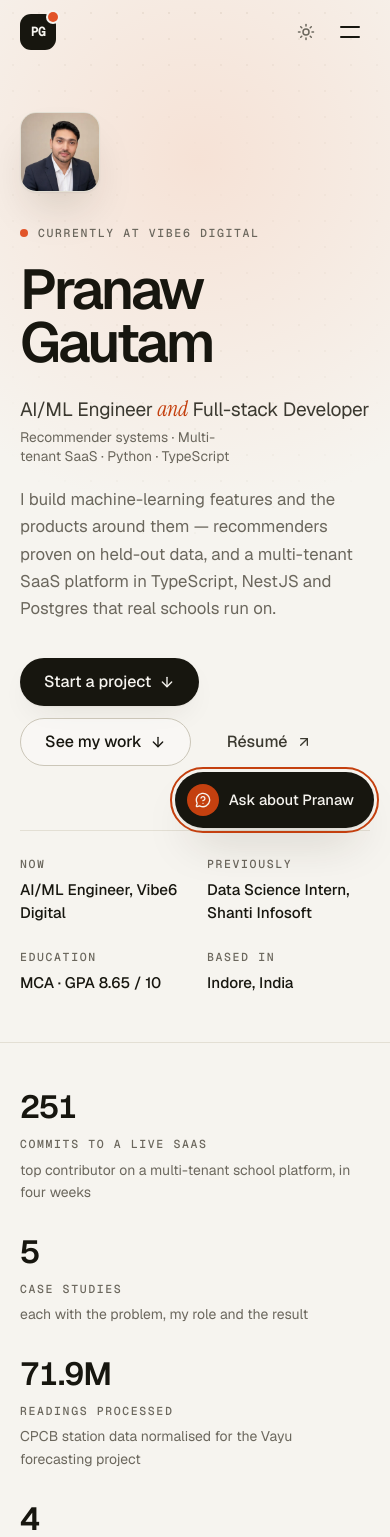
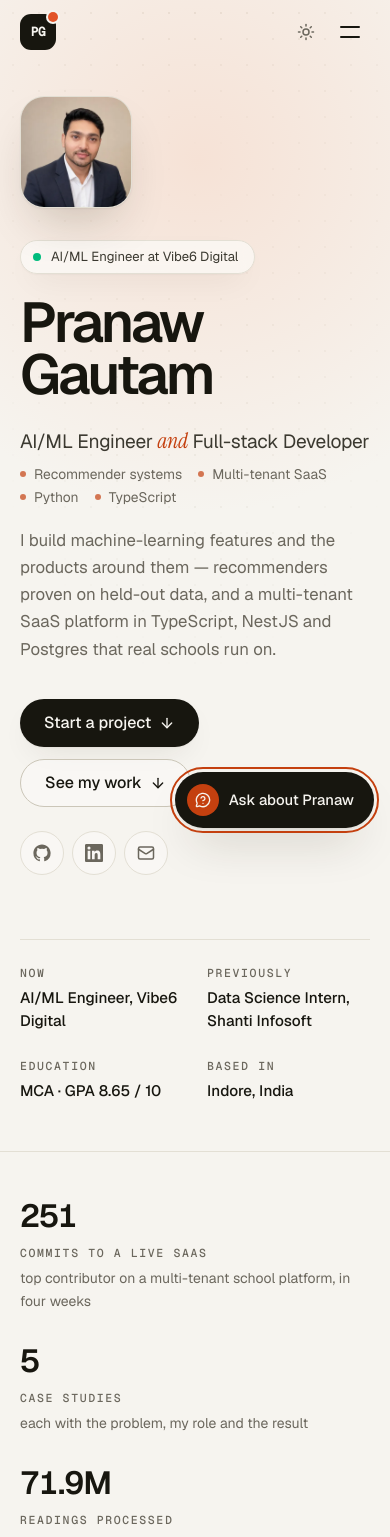
Before and after one commit to Pranaw108/my-portfolio, a React (Vite) app: page / in a window 390 px wide. Shown: the top 1537 px of the page. Built offline with nearby package versions, Linux system fonts and the light colour scheme.

Commit message:
Hero: availability pill, profile links and a larger phone portrait

```diff
--- a/src/data/profile.js
+++ b/src/data/profile.js
@@ -5,6 +5,9 @@ export const profile = {
   currentCompany: "Vibe6 Digital",
   intro:
     "I build machine-learning features and the products around them — recommenders proven on held-out data, and a multi-tenant SaaS platform in TypeScript, NestJS and Postgres that real schools run on.",
+  // Mirrors the FAQ answer on freelance work. TODO(Pranaw): change if you are also open to full-time roles.
+  availability: "Taking on a few freelance projects",
+  focus: ["Recommender systems", "Multi-tenant SaaS", "Python", "TypeScript"],
   location: "Indore, Madhya Pradesh, India",
   locationShort: "Indore, India",
   email: "pranawgautam@gmail.com",
--- a/src/sections/Hero.jsx
+++ b/src/sections/Hero.jsx
@@ -1,17 +1,24 @@
 import { m } from "framer-motion";
-import { ArrowDown, ArrowUpRight, MapPin } from "lucide-react";
+import { ArrowDown, ArrowUpRight, Mail, MapPin } from "lucide-react";
 import { profile } from "../data/profile";
 import { experience } from "../data/experience";
 import { education } from "../data/profile";
 import { EASE } from "../lib/motion";
 import ButtonLink from "../components/Button";
 import HeroChart from "../components/HeroChart";
+import { GitHubIcon, LinkedInIcon } from "../components/BrandIcons";
 
 const fadeUp = (delay) => ({
   initial: { opacity: 0, y: 16 },
   animate: { opacity: 1, y: 0 },
   transition: { duration: 0.8, ease: EASE, delay },
 });
+
+const socials = [
+  { label: "GitHub", href: profile.links.github, icon: GitHubIcon, external: true },
+  { label: "LinkedIn", href: profile.links.linkedin, icon: LinkedInIcon, external: true },
+  { label: "Email", href: `mailto:${profile.email}`, icon: Mail },
+];
 
 const previous = experience.find((job) => !job.current);
 const facts = [
@@ -29,18 +36,25 @@ export default function Hero() {
         <div className="absolute inset-0 bg-[radial-gradient(var(--line-strong)_1px,transparent_1px)] mask-[radial-gradient(ellipse_70%_60%_at_50%_0%,black,transparent)] bg-size-[26px_26px] opacity-70" />
         <div className="absolute -top-48 -right-40 size-176 rounded-full bg-[radial-gradient(closest-side,var(--accent-soft),transparent)]" />
         {/* Sits above the facts strip and fades in from the middle, so it never runs under text */}
-        <HeroChart className="absolute inset-x-0 bottom-36 hidden h-[34%] w-full mask-[linear-gradient(to_right,transparent_42%,black_78%)] md:block" />
+        <HeroChart className="absolute inset-x-0 bottom-36 hidden h-[34%] w-full mask-[linear-gradient(to_right,transparent_55%,black_82%)] md:block" />
       </div>
 
-      <div className="container-page pt-28 pb-12 md:pt-40 md:pb-16">
+      <div className="container-page pt-24 pb-12 md:pt-36 md:pb-16">
         <div className="grid items-end gap-8 md:grid-cols-[minmax(0,1fr)_auto] md:gap-14">
           <div>
-            <m.p {...fadeUp(0.05)} className="eyebrow flex items-center gap-2.5">
-              <span className="relative flex size-2">
-                <span className="animate-ping-soft absolute inline-flex size-full rounded-full bg-accent-bright" />
-                <span className="relative inline-flex size-2 rounded-full bg-accent-bright" />
+            {/* Status pill: green is the "available" signal, kept apart from the brand accent. */}
+            <m.p
+              {...fadeUp(0.05)}
+              className="inline-flex max-w-full items-center gap-2.5 rounded-full border border-line bg-surface/70 py-1.5 pr-4 pl-3 text-[0.82rem] text-ink-soft shadow-soft backdrop-blur-sm select-none"
+            >
+              <span className="relative flex size-2 shrink-0">
+                <span className="animate-ping-soft absolute inline-flex size-full rounded-full bg-emerald-500" />
+                <span className="relative inline-flex size-2 rounded-full bg-emerald-500" />
               </span>
-              Currently at {profile.currentCompany}
+              <span>
+                {profile.currentRole} at {profile.currentCompany}
+                <span className="hidden text-muted sm:inline"> · {profile.availability}</span>
+              </span>
             </m.p>
 
             <h1 className="mt-6 text-[clamp(3.5rem,11vw,8rem)] leading-[0.88] font-semibold tracking-[-0.055em]">
@@ -65,8 +79,13 @@ export default function Hero() {
               className="mt-6 max-w-2xl text-[clamp(1.2rem,2.3vw,1.65rem)] leading-snug tracking-[-0.015em] text-ink-soft text-balance"
             >
               AI/ML Engineer <span className="font-serif text-[1.12em] text-accent italic">and</span> Full-stack Developer
-              <span className="mt-1 block text-[0.72em] tracking-normal text-muted">
-                Recommender systems · Multi-tenant SaaS · Python · TypeScript
+              <span className="mt-2 flex flex-wrap gap-x-4 gap-y-1 text-[0.72em] tracking-normal text-muted">
+                {profile.focus.map((item) => (
+                  <span key={item} className="inline-flex items-center gap-2 whitespace-nowrap">
+                    <span className="size-1.5 rounded-full bg-accent/70" aria-hidden="true" />
+                    {item}
+                  </span>
+                ))}
               </span>
             </m.p>
 
@@ -90,19 +109,34 @@ export default function Hero() {
                 <ArrowUpRight className="size-4 transition-transform duration-300 group-hover/btn:translate-x-0.5 group-hover/btn:-translate-y-0.5" />
               </ButtonLink>
             </m.div>
+
+            <m.ul {...fadeUp(0.7)} className="mt-6 flex items-center gap-2" aria-label="Profiles">
+              {socials.map(({ label, href, icon: Icon, external }) => (
+                <li key={label}>
+                  <a
+                    href={href}
+                    aria-label={label}
+                    {...(external && { target: "_blank", rel: "noopener noreferrer" })}
+                    className="grid size-11 place-items-center rounded-full border border-line bg-surface/60 text-muted transition-[color,border-color,transform] duration-300 ease-out-expo hover:-translate-y-0.5 hover:border-ink hover:text-ink"
+                  >
+                    <Icon className="size-[18px]" aria-hidden="true" />
+                  </a>
+                </li>
+              ))}
+            </m.ul>
           </div>
 
           <m.figure
             initial={{ opacity: 0, scale: 0.96 }}
             animate={{ opacity: 1, scale: 1 }}
             transition={{ duration: 1.1, ease: EASE, delay: 0.2 }}
-            className="group relative order-first w-20 md:order-none md:w-64 lg:w-76"
+            className="group relative order-first w-28 md:order-none md:w-64 lg:w-76"
           >
-            <div className="aspect-square overflow-hidden rounded-2xl border border-line bg-bg-soft shadow-lift md:aspect-4/5 md:rounded-[2rem]">
+            <div className="aspect-square overflow-hidden rounded-3xl border border-line bg-bg-soft shadow-lift md:aspect-4/5 md:rounded-[2rem]">
               <img
                 src={profile.photo.src}
                 srcSet={profile.photo.srcSet}
-                sizes="(min-width: 1024px) 304px, (min-width: 768px) 256px, 80px"
+                sizes="(min-width: 1024px) 304px, (min-width: 768px) 256px, 112px"
                 width="960"
                 height="960"
                 alt="Portrait of Pranaw Gautam"
```
